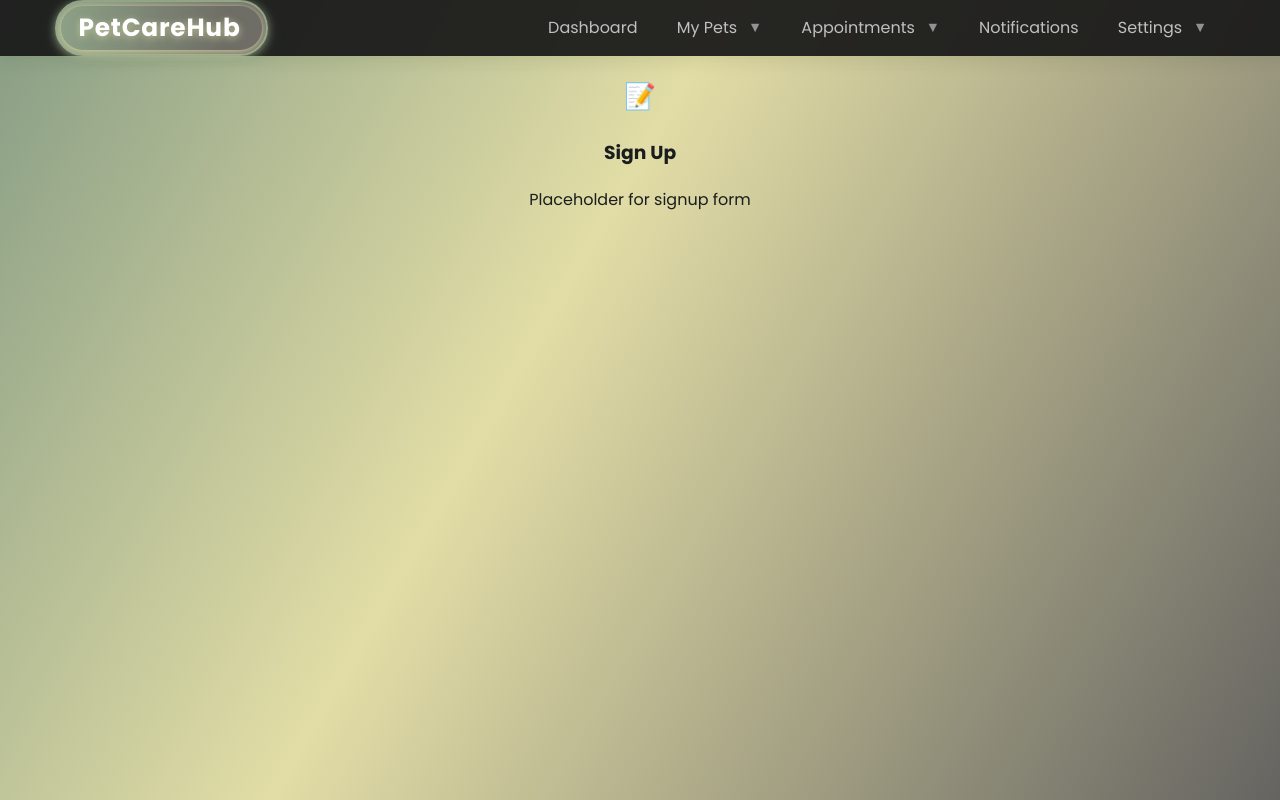
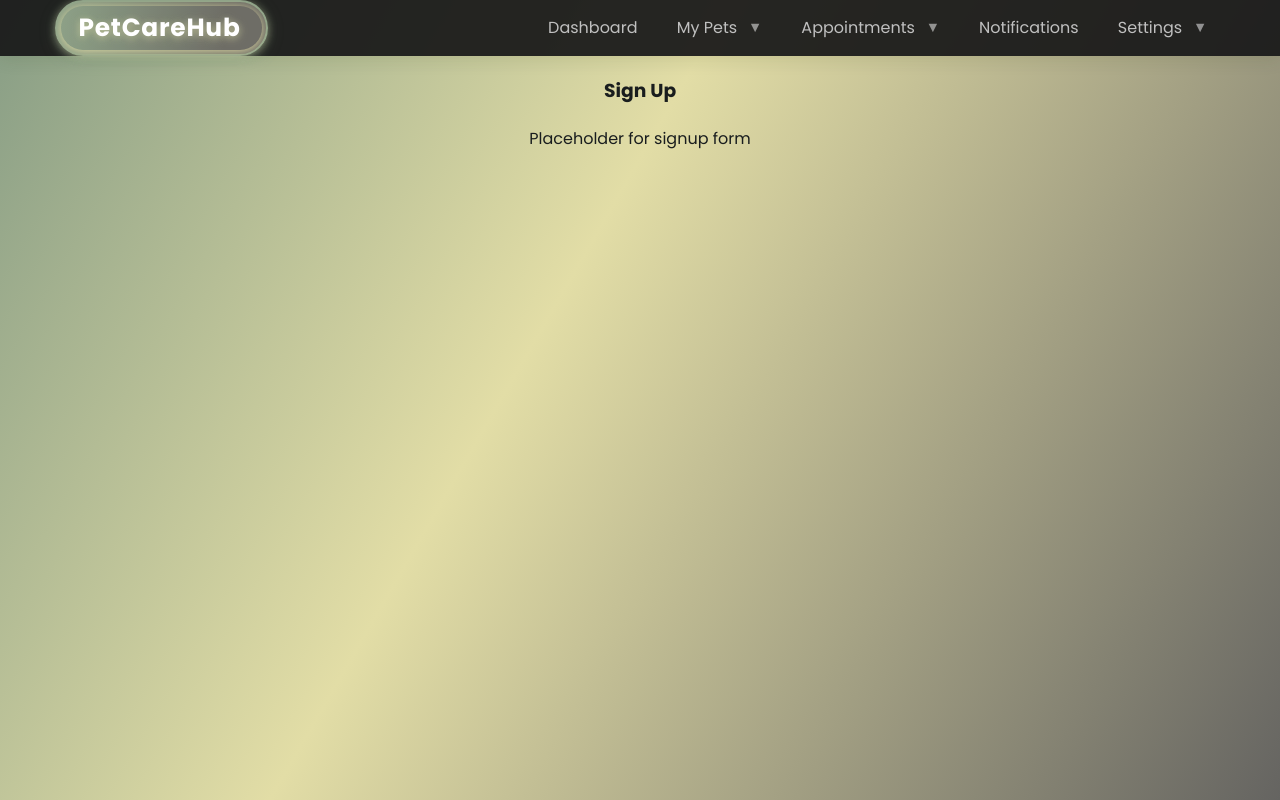
Before and after one commit to Workflow-Manager-admin/petcarehub-25341-600c870b, a React (Create React App) app in the folder petcarehub_ui/: page /auth/signup in a window 1280 px wide. Built offline with nearby package versions, Linux system fonts and the light colour scheme.

Commit message:
Auto-commit: Changes as of 2025-05-29T06:42:03.950263+00:00

```diff
--- a/petcarehub_ui/src/pages/Auth/Signup.js
+++ b/petcarehub_ui/src/pages/Auth/Signup.js
@@ -4,7 +4,7 @@ import React from 'react';
 function Signup() {
   return (
     <div style={{padding: '0 1em', textAlign: 'center', maxWidth: 340, margin: '0 auto'}}>
-      <div style={{fontSize: '1.6em', margin: '0.8em 0'}}>📝</div>
+      <div style={{fontSize: '1.6em', margin: '0.8em 0'}}></div>
       <h3>Sign Up</h3>
       <p>Placeholder for signup form</p>
       {/* Add signup fields here in the future */}
```
Also changed, not shown: 2 other files (tests, documents, lock files or other folders).
